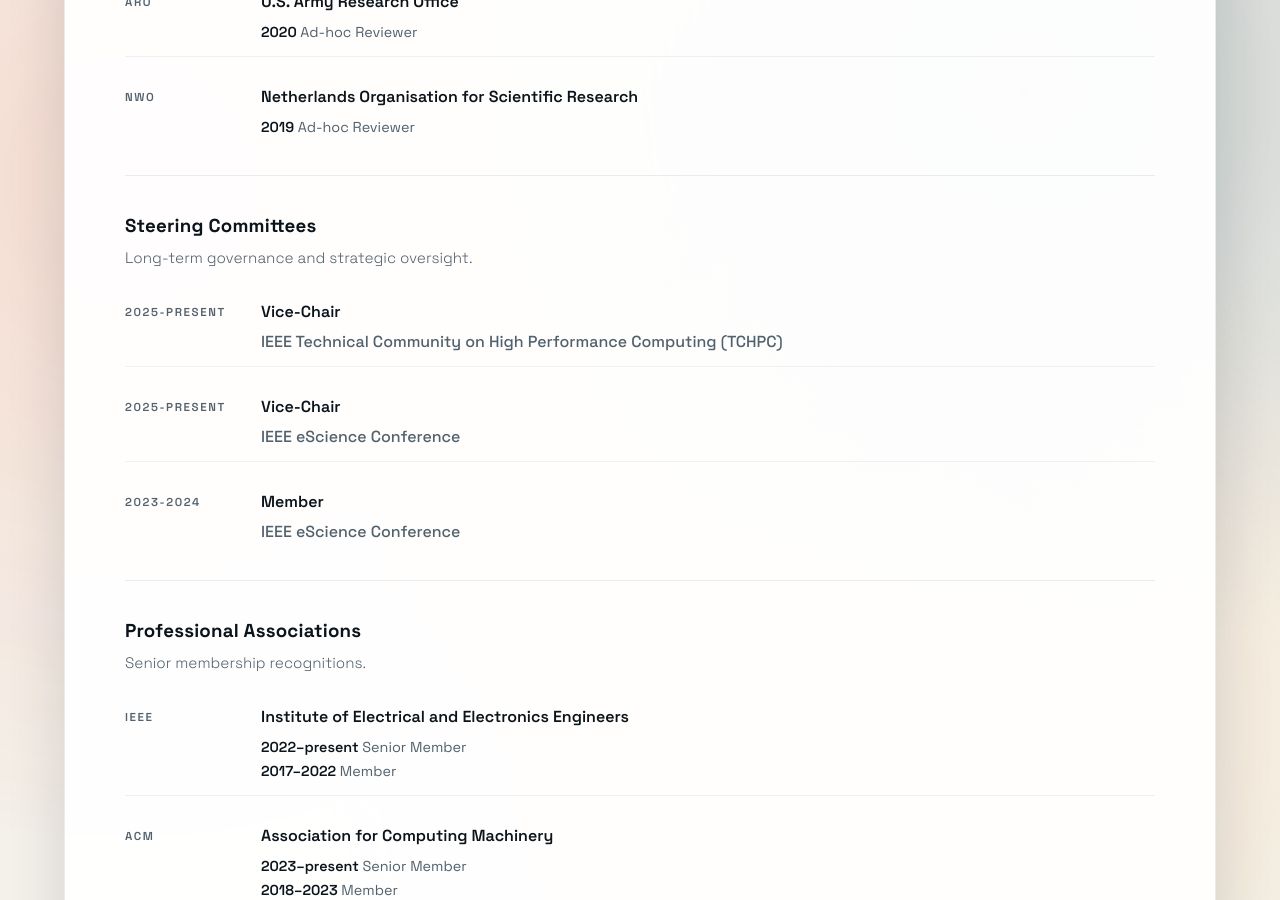
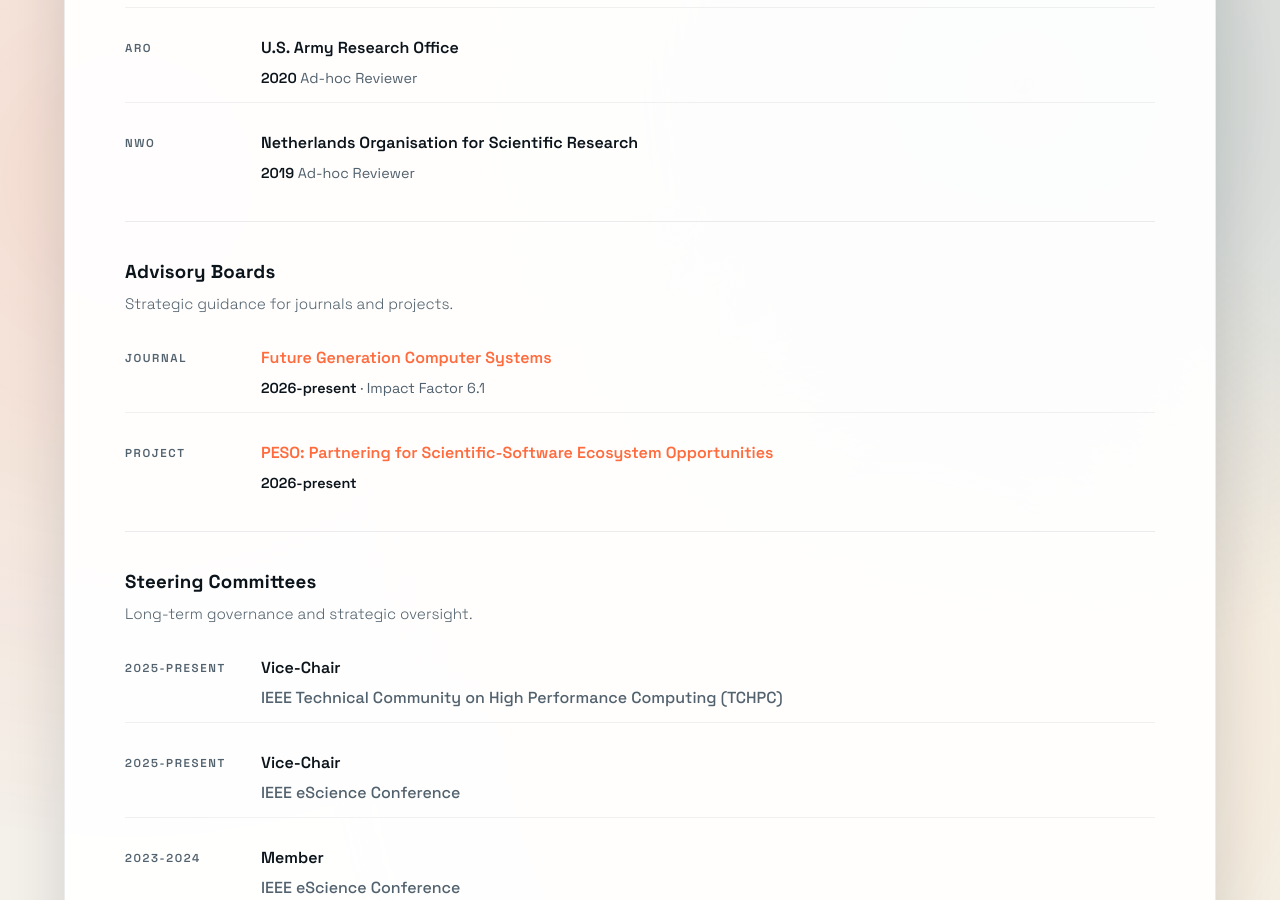
Before and after one commit to rafaelfsilva/rafaelfsilva.github.io, a Jekyll site: the page built from _pages/activities.html, in a window 1280 px wide and 900 px high, scrolled down 6448 px. Built offline with Jekyll 4.4.1, drawn with Linux system fonts in a browser that asks for light colours.

Commit message:
adding advisory boards

```diff
--- a/_data/rafael.yml
+++ b/_data/rafael.yml
@@ -193,19 +193,25 @@
     url: https://workflows.community
     icon: https://workflows.community/favicon.ico
     count: 290+
-    description: A thriving network of international workflow users, developers, and researchers
+    description: Aligns users, developers, and facilities to share resources, surface challenges, and accelerate community-driven workflow innovation
+    academic_description: Aligns users, developers, and facilities to share resources, surface challenges, and accelerate community-driven workflow innovation
+    industry_description: Connects labs, platforms, and partners to accelerate workflow adoption, reduce duplication, and drive shared roadmaps for scalable automation
 
   - name: WfCommons
     url: https://wfcommons.org
     icon: https://wfcommons.org/favicon.ico
     count: 54
-    description: Research articles using the WfCommons Framework
+    description: Open-source benchmark ecosystem for realistic workflow traces and generators to compare scheduling, performance, and resilience at scale
+    academic_description: Open-source benchmark ecosystem for realistic workflow traces and generators to compare scheduling, performance, and resilience at scale
+    industry_description: Benchmark suite for stress-testing workflow platforms with realistic traces, enabling faster evaluation of performance, reliability, and cost
 
   - name: WRENCH
     url: https://wrench-project.org
     icon: https://wrench-project.org/favicon.ico
     count: 40
-    description: Research articles using the WRENCH Cyberinfrastructure Simulation Workbench
+    description: Simulation workbench on SimGrid that enables fast, validated what-if studies of workflow runtimes before deployment
+    academic_description: Simulation workbench on SimGrid that enables fast, validated what-if studies of workflow runtimes before deployment
+    industry_description: Simulation platform to validate workflow architectures, compare strategies, and de-risk large-scale deployments before rollout
 
 # ==============================================================================
 # FUNDING & GRANTS
@@ -467,6 +473,18 @@
       role: Guest Editor
       period: 2018
       special_issue: Workflows in Support of Large-Scale Science
+
+  advisory_boards:
+    - name: Future Generation Computer Systems
+      type: Journal
+      period: 2026-present
+      note: Impact Factor 6.1
+      url: https://www.sciencedirect.com/journal/future-generation-computer-systems/about/editorial-board
+
+    - name: "PESO: Partnering for Scientific-Software Ecosystem Opportunities"
+      type: Project
+      period: 2026-present
+      url: https://pesoproject.org/
 
   journal_reviewer:
     - IEEE Transactions on Parallel and Distributed Systems (2014-2022)
--- a/_includes/activities.html
+++ b/_includes/activities.html
@@ -27,6 +27,7 @@
             <a href="#activities-chair">Chair Roles</a>
             <a href="#activities-pc">Program Committees</a>
             <a href="#activities-funding">Funding Reviewer</a>
+            <a href="#activities-advisory">Advisory Boards</a>
             <a href="#activities-steering">Steering Committees</a>
             <a href="#activities-associations">Associations</a>
         </nav>
@@ -128,6 +129,28 @@
                 </div>
             </section>
 
+            <section class="activity-section" id="activities-advisory">
+                <div class="activity-header">
+                    <h3>Advisory Boards</h3>
+                    <p class="activity-kicker">Strategic guidance for journals and projects.</p>
+                </div>
+                <div class="activity-list">
+                    {% for n in site.data.rafael.professional_activities.advisory_boards %}
+                    <div class="activity-item">
+                        <div class="activity-tag">{{ n.type }}</div>
+                        <div class="activity-body">
+                            <div class="activity-title">
+                                <a href="{{ n.url }}" target="_blank">{{ n.name }}</a>
+                            </div>
+                            <div class="activity-meta">
+                                <span class="activity-year">{{ n.period }}</span>{% if n.note %} · {{ n.note }}{% endif %}
+                            </div>
+                        </div>
+                    </div>
+                    {% endfor %}
+                </div>
+            </section>
+
             <section class="activity-section" id="activities-steering">
                 <div class="activity-header">
                     <h3>Steering Committees</h3>
```
Also changed, not shown: scripts/generate_cv_pdf.py (+37 -15 lines), 1 other file.
